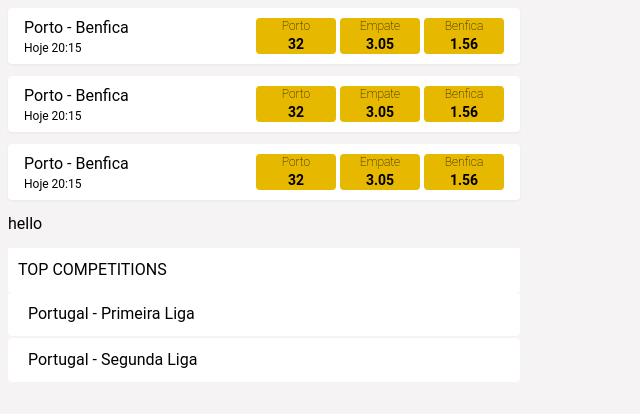
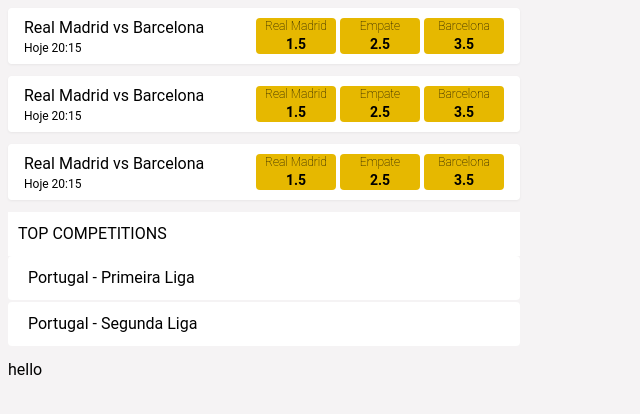
Before and after one commit to gonaloppcc/projetoRAS, a Next.js app in the folder frontend/: page / in a window 1280 px wide. Shown: the top 414 px of the page, without its empty margins (0-640 px from the left). Built offline with nearby package versions, Linux system fonts and the light colour scheme.

Commit message:
Change BetCard name to EventCard. Add Mock data as constants.

```diff
--- a/frontend/src/components/BetCard/index.tsx
+++ b/frontend/src/components/BetCard/index.tsx
@@ -6,13 +6,13 @@
     price: number;
 }
 
-interface BetCardProps {
+export interface EventCardProps {
     eventName: string;
     date: string;
     odds: Odd[];
 }
 
-export const BetCard = (props: BetCardProps) => {
+export const EventCard = (props: EventCardProps) => {
     return (
         <div className="flex flex-row justify-between items-center px-4 py-2 max-w-lg h-18 drop-shadow-sm rounded bg-WHITE">
             <div className="flex flex-row items-center gap-1">
--- a/frontend/src/pages/admin/index.tsx
+++ b/frontend/src/pages/admin/index.tsx
@@ -1,11 +1,9 @@
-import type { NextPage } from 'next'
-import Head from 'next/head'
-import Image from 'next/image'
+import type {NextPage} from 'next';
+import Head from 'next/head';
+import Image from 'next/image';
 
 const Home: NextPage = () => {
-  return (
-    <div>Olá</div>
-  )
-}
+    return <div>Admin Main Page</div>;
+};
 
-export default Home
+export default Home;
--- a/frontend/src/pages/better/index.tsx
+++ b/frontend/src/pages/better/index.tsx
@@ -1,7 +1,7 @@
 import type {NextPage} from 'next';
 
 const Home: NextPage = () => {
-    return <div>Olá</div>;
+    return <div>Better Main Page</div>;
 };
 
 export default Home;
--- a/frontend/src/pages/index.tsx
+++ b/frontend/src/pages/index.tsx
@@ -1,5 +1,5 @@
 import type {NextPage} from 'next';
-import {BetCard} from '@components/BetCard';
+import {EventCard, EventCardProps} from '@components/BetCard';
 //import hello from '../../locales/pt/common.json';
 import pt from '@locales/pt/common.json';
 import en from '@locales/en/common.json';
@@ -8,11 +8,26 @@
 import {CompetitionProps} from '@components/CompetitionCard';
 
 /* FIXME Mock data hardcoded */
-const listOdds = [
-    {name: 'Porto', price: 32},
-    {name: 'Empate', price: 3.05},
-    {name: 'Benfica', price: 1.56},
-];
+const MOCK_EVENT: EventCardProps = {
+    eventName: 'Real Madrid vs Barcelona',
+    date: 'Hoje 20:15',
+    odds: [
+        {
+            name: 'Real Madrid',
+            price: 1.5,
+        },
+        {
+            name: 'Empate',
+            price: 2.5,
+        },
+        {
+            name: 'Barcelona',
+            price: 3.5,
+        },
+    ],
+};
+
+const MOCK_EVENTS: EventCardProps[] = [MOCK_EVENT, MOCK_EVENT, MOCK_EVENT];
 
 const MOCK_COMPETITIONS: CompetitionProps[] = [
     {
@@ -32,29 +47,18 @@
 
     const locale = router.locale || 'en';
 
+    /* FIXME DUMMY MAIN PAGE!! */
     return (
         <div className="bg-CULTURED w-screen h-screen p-2 flex flex-col gap-3">
-            <BetCard
-                eventName={'Porto - Benfica'}
-                date={'Hoje 20:15'}
-                odds={listOdds}
-            />
-            <BetCard
-                eventName={'Porto - Benfica'}
-                date={'Hoje 20:15'}
-                odds={listOdds}
-            />
-            <BetCard
-                eventName={'Porto - Benfica'}
-                date={'Hoje 20:15'}
-                odds={listOdds}
-            />
+            {MOCK_EVENTS.map((event) => (
+                <EventCard key={event.eventName} {...event} />
+            ))}
+            <Competitions competitions={MOCK_COMPETITIONS} />
             {
                 locale == 'en'
                     ? en.hello
                     : pt.hello /* FIXME Hardcoded as an example */
             }
-            <Competitions competitions={MOCK_COMPETITIONS} />
         </div>
     );
 };
--- a/frontend/src/pages/specialist/index.tsx
+++ b/frontend/src/pages/specialist/index.tsx
@@ -1,11 +1,7 @@
-import type { NextPage } from 'next'
-import Head from 'next/head'
-import Image from 'next/image'
+import type {NextPage} from 'next';
 
 const Home: NextPage = () => {
-  return (
-    <div>Olá espceialsdas</div>
-  )
-}
+    return <div>Specialist Main Page</div>;
+};
 
-export default Home
+export default Home;
```
